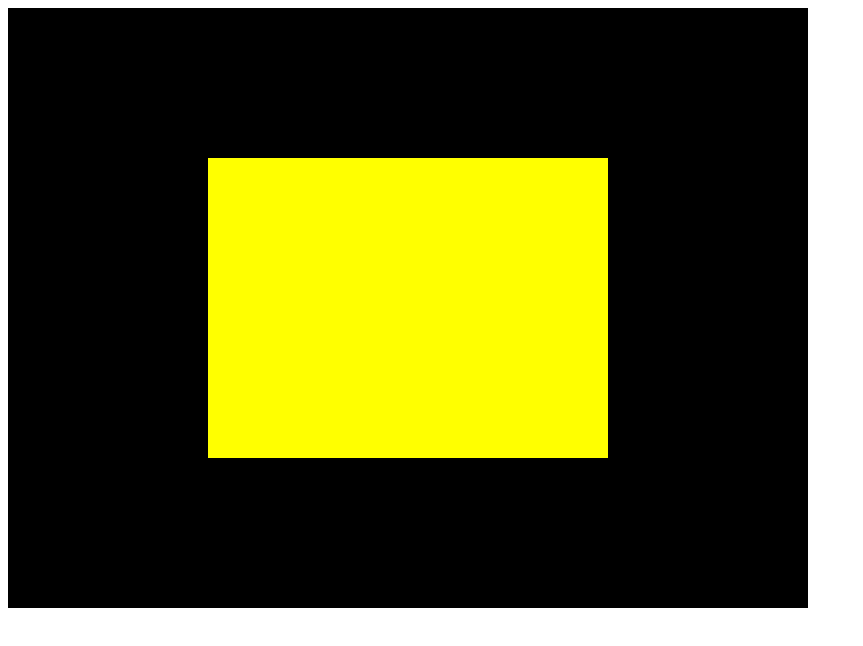
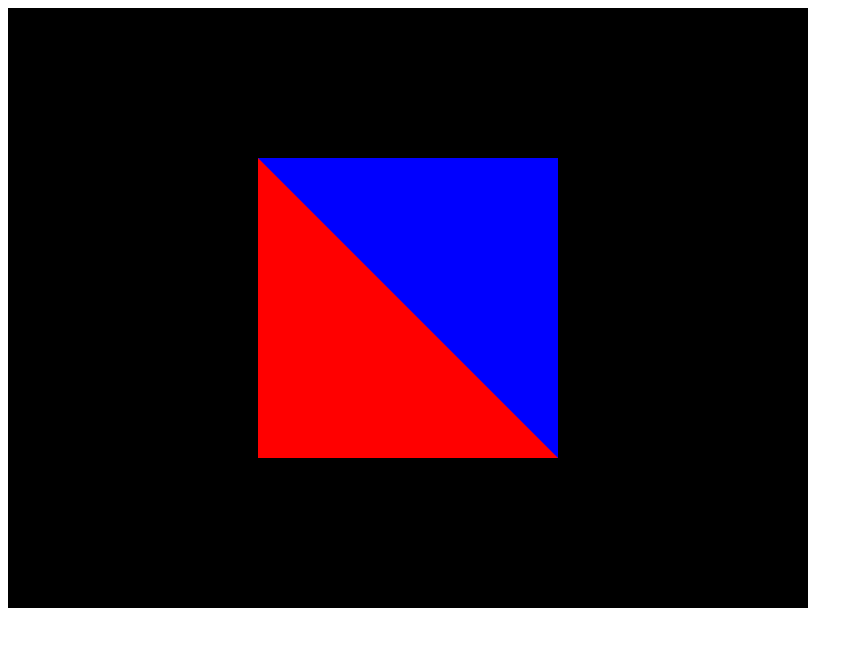
Before and after one commit to Grafkom-2020-A/belajar-webgl-marshanabilah, a plain HTML site: page index.html in a window 1280 px wide. Shown: the whole page, without its empty margins (0-863 px from the left). Drawn offline with Linux system fonts and the light colour scheme.

Commit message:
membuat 2 segitiga beda warna

```diff
--- a/index.html
+++ b/index.html
@@ -12,13 +12,18 @@
     <script type="text/javascript" src="main.js"></script>
     <script id="vertexShaderCode" type="notjs">
       attribute vec2 a_Position;
+      attribute vec3 a_Color;
+      varying vec3 v_Color;
       void main() {
+        v_Color = a_Color;
         gl_Position = vec4(a_Position, 0.0, 1.0);
       }
     </script>
     <script id="fragmentShaderCode" type="notjs">
+      precision mediump float;
+      varying vec3 v_Color;
       void main() {
-        gl_FragColor = vec4(1.0, 1.0, 0.0, 1.0);
+        gl_FragColor = vec4(v_Color, 1.0);
       }
     </script>
   </body>
--- a/main.js
+++ b/main.js
@@ -7,14 +7,16 @@ function main() {
    * A (-0.5, 0.5); B (-0.5, -0.5); C (0.5, -0.5); D (0.5, 0.5)
    */
   var vertices = [
-    -0.5, 0.5,      // Titik A
-    -0.5, -0.5,     // Titik B
-    0.5, -0.5,      // Titik C
-    0.5, 0.5        // Titik D
+    -0.5, 0.5, 1.0, 0.0, 0.0,      // Titik A
+    -0.5, -0.5, 1.0, 0.0, 0.0,     // Titik B
+    0.5, -0.5, 1.0, 0.0, 0.0,      // Titik C
+    0.5, -0.5, 0.0, 0.0, 1.0,      // Titik C
+    0.5, 0.5, 0.0, 0.0, 1.0,       // Titik D
+    -0.5, 0.5, 0.0, 0.0, 1.0       // Titik A
   ];
 
-  var positionBuffer = gl.createBuffer();
-  gl.bindBuffer(gl.ARRAY_BUFFER, positionBuffer);
+  var vertexBuffer = gl.createBuffer();
+  gl.bindBuffer(gl.ARRAY_BUFFER, vertexBuffer);
   gl.bufferData(gl.ARRAY_BUFFER, new Float32Array(vertices), gl.STATIC_DRAW);
   gl.bindBuffer(gl.ARRAY_BUFFER, null);
 
@@ -36,16 +38,32 @@ function main() {
   gl.linkProgram(shaderProgram);
   gl.useProgram(shaderProgram);
 
-  gl.bindBuffer(gl.ARRAY_BUFFER, positionBuffer);
+  gl.bindBuffer(gl.ARRAY_BUFFER, vertexBuffer);
   var aPosition = gl.getAttribLocation(shaderProgram, "a_Position");
-  gl.vertexAttribPointer(aPosition, 2, gl.FLOAT, false, 0, 0);
+  var aColor = gl.getAttribLocation(shaderProgram, "a_Color");
+  gl.vertexAttribPointer(
+    aPosition,
+    2,
+    gl.FLOAT,
+    false,
+    5 * Float32Array.BYTES_PER_ELEMENT,
+    0);
+  gl.vertexAttribPointer(
+    aColor,
+    3,
+    gl.FLOAT,
+    false,
+    5 * Float32Array.BYTES_PER_ELEMENT,
+    2 * Float32Array.BYTES_PER_ELEMENT);
   gl.enableVertexAttribArray(aPosition);
+  gl.enableVertexAttribArray(aColor);
 
   gl.clearColor(0.0, 0.0, 0.0, 1.0);
   gl.clear(gl.COLOR_BUFFER_BIT);
+  gl.viewport(100, 0, canvas.height, canvas.height);
 
-  var primitive = gl.TRIANGLE_FAN;
+  var primitive = gl.TRIANGLES;
   var offset = 0;
-  var count = 4;  // Jumlah verteks yang akan digambar
+  var count = 6;  // Jumlah verteks yang akan digambar
   gl.drawArrays(primitive, offset, count);
 }
```
